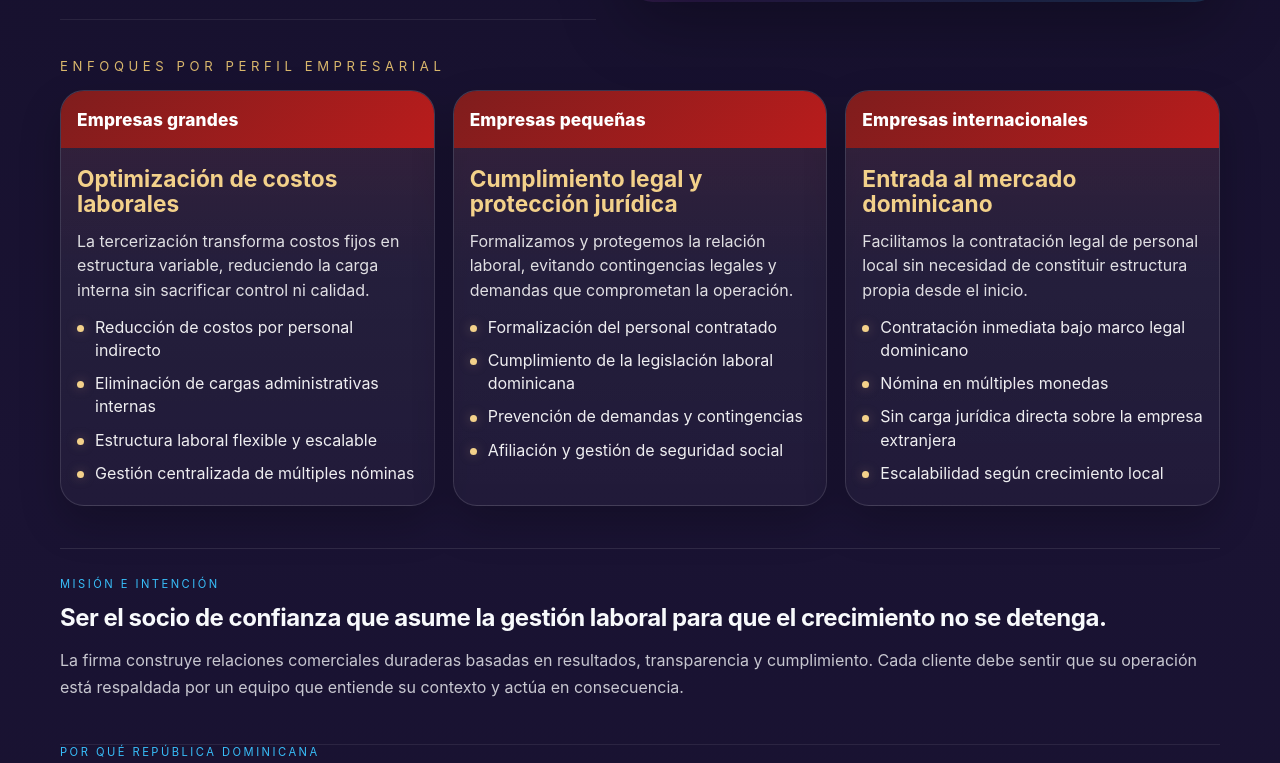
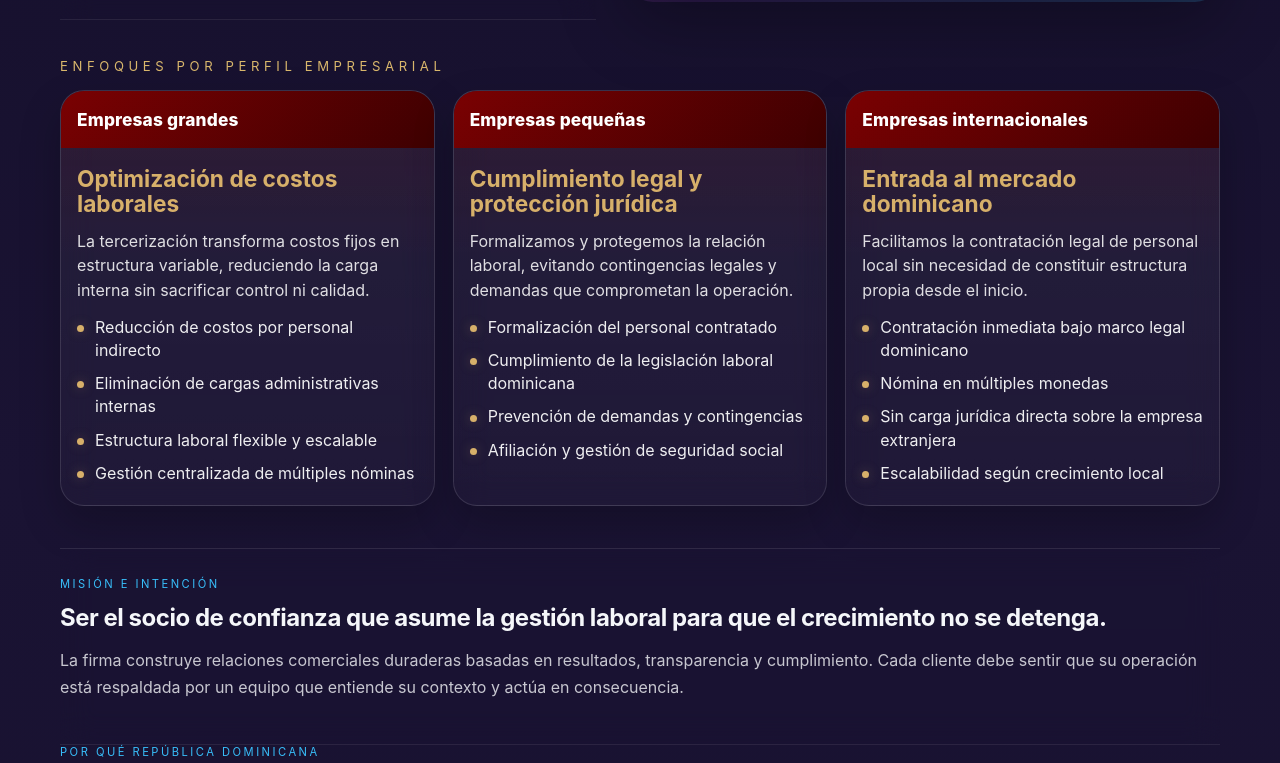
Before and after one commit to kelvinCB/trustwork-dominicana-portfolio, a React (Vite) app: page / in a window 1280 px wide. Shown: the part 1837-2600 px from the top of the page. Built offline with nearby package versions, Linux system fonts and the light colour scheme.

Commit message:
style: switch landing palette to brand burgundy and space gray

```diff
--- a/src/App.css
+++ b/src/App.css
@@ -408,7 +408,7 @@ main {
   position: relative;
   overflow: hidden;
   border-radius: 24px;
-  background: linear-gradient(180deg, rgba(255,255,255,0.07), rgba(255,255,255,0.03));
+  background: linear-gradient(180deg, rgba(255,255,255,0.06), rgba(255,255,255,0.025));
   border: 1px solid rgba(255,255,255,0.12);
   box-shadow: 0 18px 40px rgba(0,0,0,0.22);
 }
@@ -417,14 +417,14 @@ main {
   content: '';
   position: absolute;
   inset: 0;
-  background: linear-gradient(180deg, rgba(185,28,28,0.10), transparent 42%);
+  background: linear-gradient(180deg, rgba(122,1,2,0.14), transparent 42%);
   pointer-events: none;
 }
 
 .profile-column-header {
   position: relative;
   z-index: 1;
-  background: linear-gradient(135deg, #7f1d1d, #b91c1c);
+  background: linear-gradient(135deg, #7a0102, #3e0001);
   color: white;
   font-weight: 800;
   padding: 18px 16px;
@@ -440,7 +440,7 @@ main {
 }
 
 .profile-column-body h3 {
-  color: #f3d18a;
+  color: #d7b06a;
   margin: 0 0 12px;
   line-height: 1.12;
   font-size: 1.42rem;
@@ -476,8 +476,8 @@ main {
   width: 7px;
   height: 7px;
   border-radius: 999px;
-  background: #f3d18a;
-  box-shadow: 0 0 12px rgba(243,209,138,0.35);
+  background: #d7b06a;
+  box-shadow: 0 0 12px rgba(215,176,106,0.35);
 }
 
 @media (max-width: 980px) {
@@ -485,3 +485,12 @@ main {
     grid-template-columns: 1fr;
   }
 }
+
+
+.site-header, main {
+  color: #f5f7fa;
+}
+
+.profile-column, .simple-surface, .soft-card, .bare-stat, .sector-chip {
+  backdrop-filter: blur(16px);
+}
```
